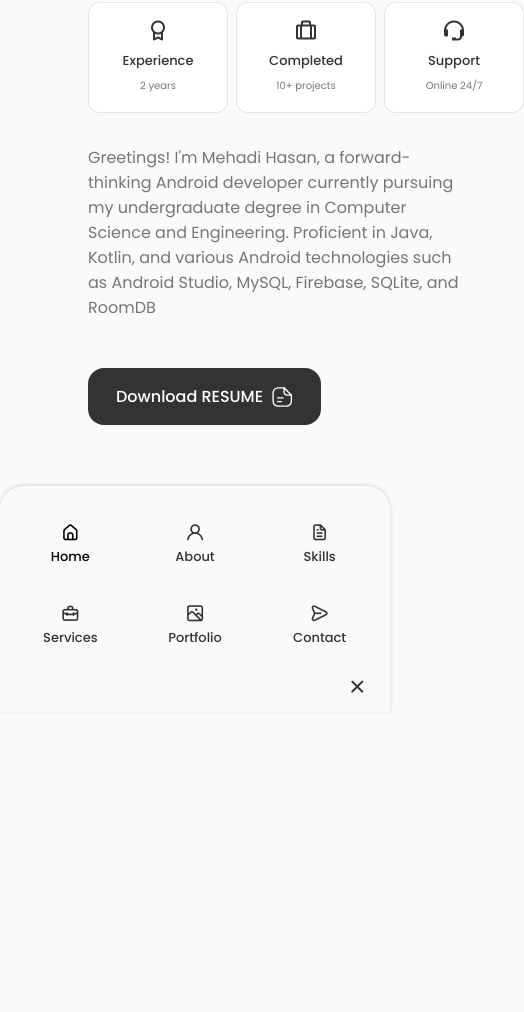
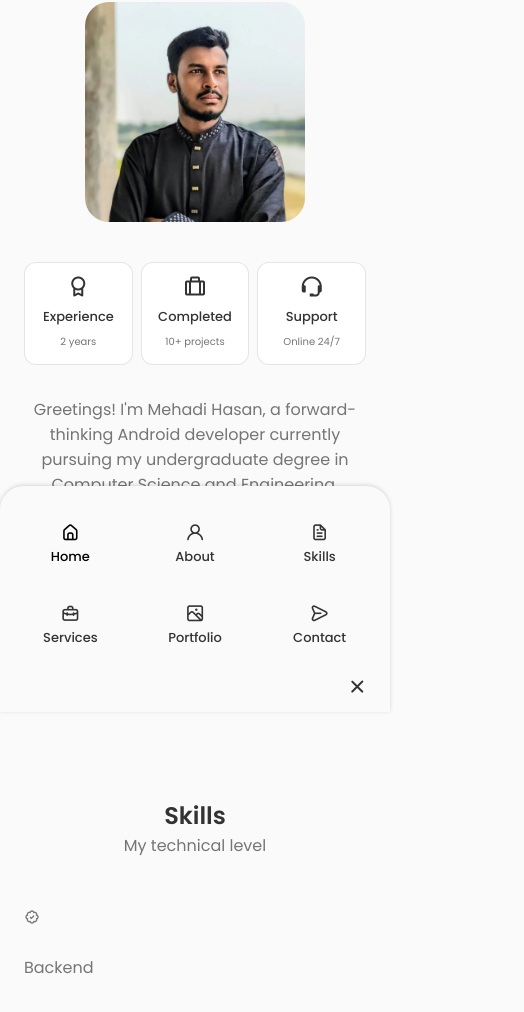
Before and after one commit to mehadishakil/Portfolio, a React (Create React App) app: page / in a window 390 px wide. Shown: the part 976-1988 px from the top of the page, 524 px wide, since content can reach past the window. Before the commit the page ends 1465 px from the top, so only its background shows below. Built offline with nearby package versions, Linux system fonts and the light colour scheme.

Commit message:
About section responsiveness and Added Skills section - 4th commit

```diff
--- a/src/App.css
+++ b/src/App.css
@@ -197,12 +197,20 @@ img {
 }
 /* For medium devices */
 @media screen and (max-width: 768px) {
+  body {
+    margin: 0 0 var(--header-height) 0;
+  }
+
   .section {
     padding: 2rem 0 4rem;
   }
+
+  .section_subtitle {
+    margin-bottom: var(--mb-3);
+  }
 }
 
-@media screen and (max-width: 5762px) {
+@media screen and (max-width: 576px) {
 }
 
 /* For small devices */
--- a/src/App.js
+++ b/src/App.js
@@ -3,6 +3,7 @@ import './App.css';
 import Header from './components/header/Header';
 import Home from './components/home/Home';
 import About from './components/about/About';
+import Skills from './components/skills/Skills';
 
 const App = () => {
   return(
@@ -12,6 +13,7 @@ const App = () => {
       <main className='main'>
         <Home />
         <About />
+        <Skills />
       </main>
 
     </>
--- a/src/components/about/about.css
+++ b/src/components/about/about.css
@@ -5,7 +5,7 @@
 }
 
 .about__img {
-  width: 350ex;
+  width: 350px;
   border-radius: 1.5rem;
   justify-self: center;
 }
@@ -49,3 +49,51 @@
   text-align: center !important;
   margin-bottom: var(--mb-3);
 }
+
+
+/*========================== BREAKPOINT ==============================*/
+/* For large devices */
+@media screen and (max-width: 992px) {
+  .about__container {
+    grid-template-columns: 1fr;
+    row-gap: 2.5rem;
+  }
+
+  .about__img {
+    width: 220px
+  }
+
+  .about__box {
+    padding: 0.75rem 0.5rem;
+  }
+
+  .about__data {
+    text-align: center;
+  }
+
+  .about__info {
+    justify-content: center;
+  }
+
+  .about__description {
+    padding: 0 5rem;
+    margin-bottom: 0rem;
+  }
+}
+/* For medium devices */
+@media screen and (max-width: 576px) {
+  .about__info {
+    grid-template-columns: repeat(3, 1fr);
+  }
+
+  .about__description {
+    padding: 0;
+  }
+}
+
+/* For small devices */
+@media screen and (max-width: 350px) {
+  .about__info {
+    grid-template-columns: repeat(2, 1fr);
+  }
+}
--- /dev/null
+++ b/src/components/skills/Backend.jsx
@@ -0,0 +1,9 @@
+import React from 'react'
+
+const Backend = () => {
+  return (
+    <div>Backend</div>
+  )
+}
+
+export default Backend
--- /dev/null
+++ b/src/components/skills/Frontend.jsx
@@ -0,0 +1,26 @@
+import React from 'react'
+
+const Frontend = () => {
+  return (
+      <div className="skills__content">
+        <h3 className="skills__title"></h3>
+
+        <div className="skills__box">
+          <div className="skills__group">
+            <div className="skills__data">
+            <i class='bx bx-badge-check'></i>
+
+            <div>
+              <h3 className="skills__name"></h3>
+              <span className="skills__level"></span>
+            </div>
+            </div>
+
+
+          </div>
+        </div>
+      </div>
+    )
+}
+
+export default Frontend
--- /dev/null
+++ b/src/components/skills/Skills.jsx
@@ -0,0 +1,26 @@
+import React from 'react';
+import "./skills.css";
+import Frontend from './Frontend';
+import Backend from './Backend';
+
+const Skills = () => {
+  return (
+    <section className="skills section" id="skills">
+      <div className="about__header">
+      <h2 className="section__title">Skills</h2>
+      <span className="section__subtitle">My technical level</span>
+      </div>
+
+
+      <div className="skills__container container grid">
+        <Frontend />
+        <Backend />
+      </div>
+
+
+
+    </section>
+  )
+}
+
+export default Skills
```
Also changed, not shown: src/components/skills/skills.css (added).
